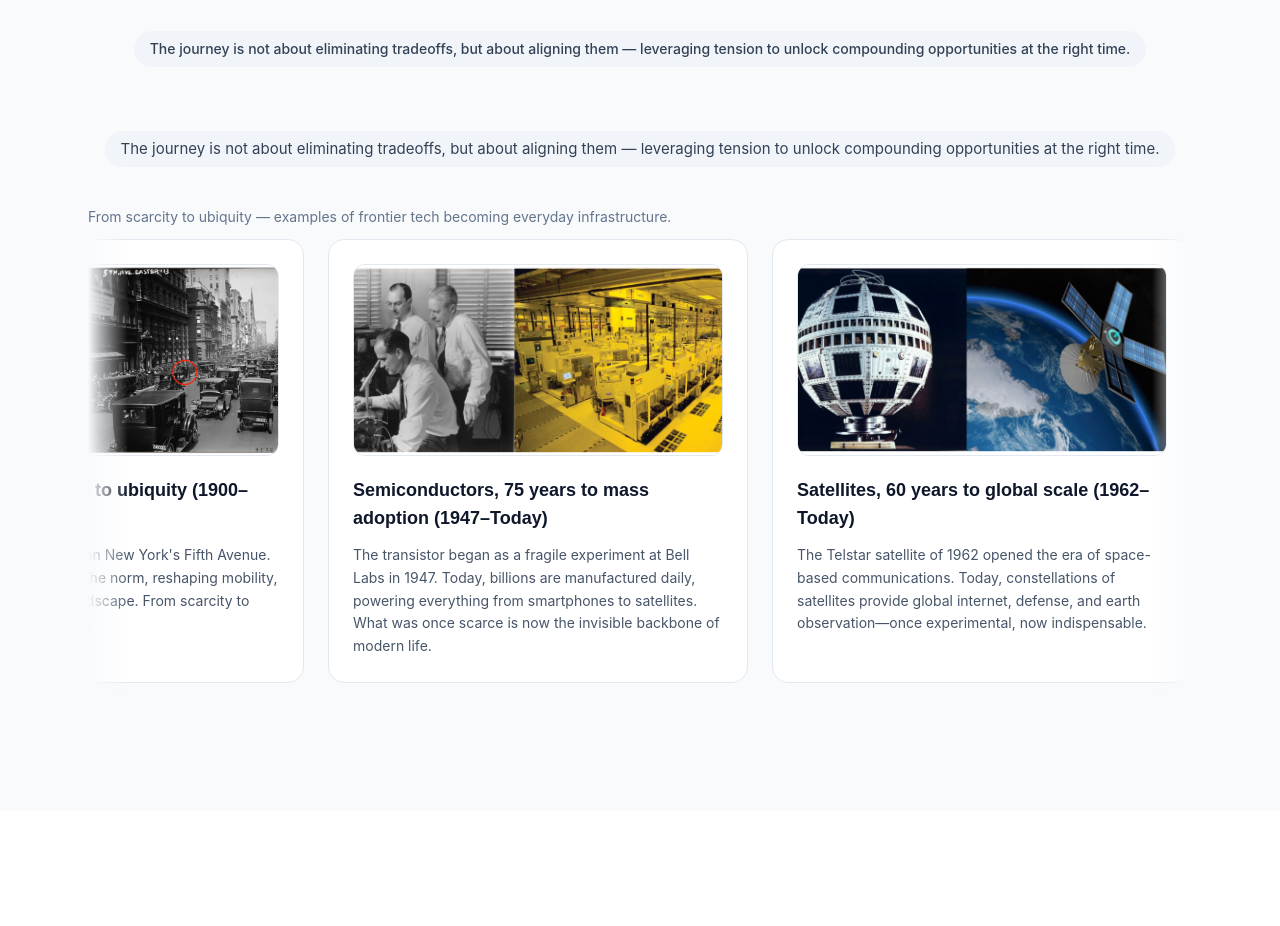
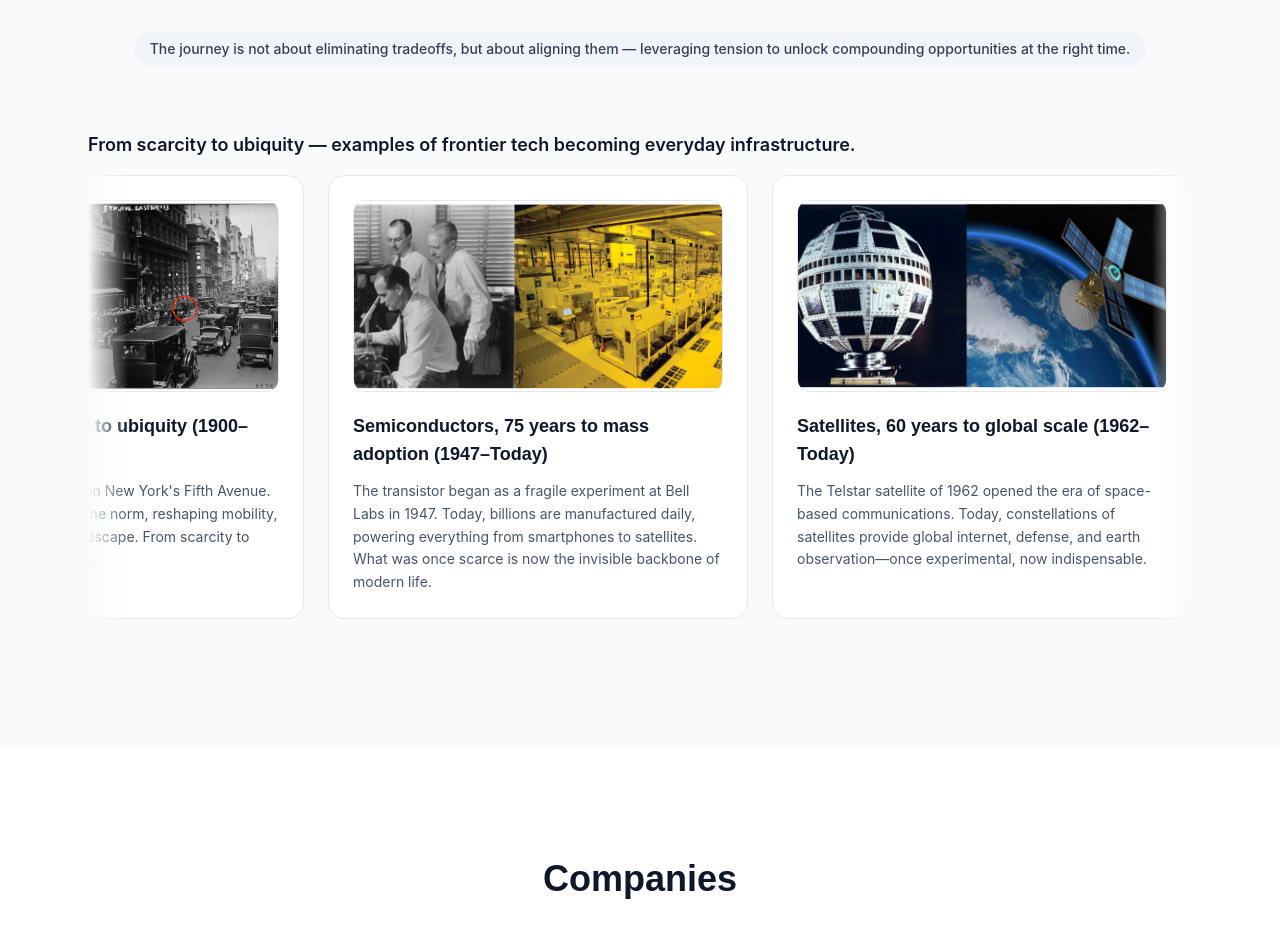
Before and after one commit to thsvc/sparkle-static, a React (Vite) app: page / in a window 1280 px wide. Shown: the part 2160-3086 px from the top of the page. Built offline with nearby package versions, Linux system fonts and the light colour scheme.

Commit message:
Update App.jsx

```diff
--- a/src/App.jsx
+++ b/src/App.jsx
@@ -334,16 +334,9 @@ const PerspectiveSection = () => {
           <PerspectiveManifold />
         </div>
 
-        {/* Capsule de principe */}
-        <div className="mt-2 mb-10 text-center">
-          <span className="inline-block px-4 py-2 rounded-full bg-slate-100 dark:bg-slate-800 text-slate-700 dark:text-slate-200 text-sm md:text-[15px]">
-            The journey is not about eliminating tradeoffs, but about aligning them — leveraging tension to unlock compounding opportunities at the right time.
-          </span>
-        </div>
-
         {/* Légende + ruban horizontal d’exemples */}
         <div className="max-w-6xl mx-auto">
-          <p className="text-sm text-slate-500 dark:text-slate-400 mb-3">
+          <p className="text-lg font-semibold text-slate-900 dark:text-white mb-4">
             From scarcity to ubiquity — examples of frontier tech becoming everyday infrastructure.
           </p>
 
@@ -594,6 +587,18 @@ const SectionTitle = ({ children }) => (
   >
     {children}
   </motion.h2>
+);
+
+// --- REVEAL (fade-in + slide-up réutilisable) ---
+const Reveal = ({ children, delay = 0 }) => (
+  <motion.div
+    initial={{ opacity: 0, y: 30 }}
+    whileInView={{ opacity: 1, y: 0 }}
+    viewport={{ once: true, amount: 0.3 }}
+    transition={{ duration: 0.6, delay }}
+  >
+    {children}
+  </motion.div>
 );
 
 // --- UI COMPONENTS ---
```
